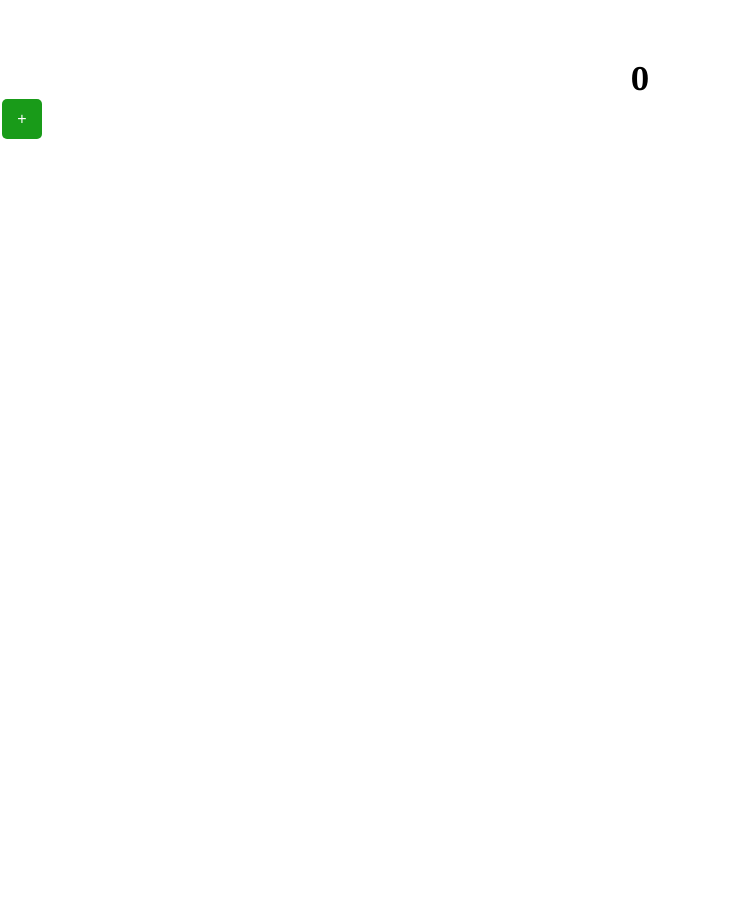
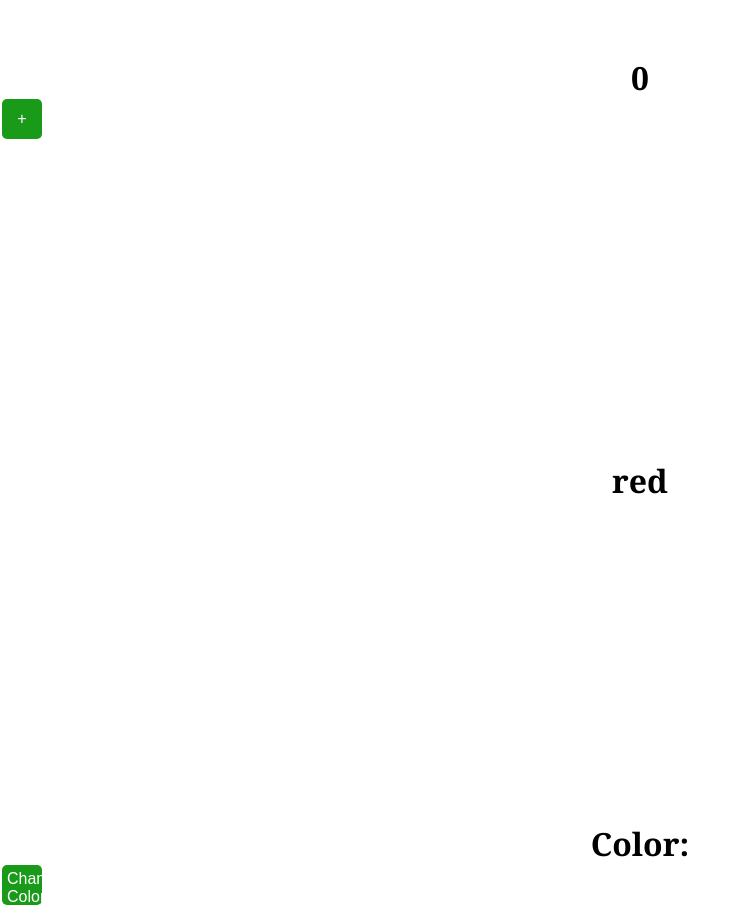
Before and after one commit to A-Nafis-Ch/React_Tutorial, a React (Create React App) app: page / in a window 1280 px wide. Shown: the part 700-1606 px from the top of the page, without its empty margins (0-748 px from the left). Before the commit the page ends 839 px from the top, so only its background shows below. Built offline with nearby package versions, Linux system fonts and the light colour scheme.

Commit message:
useEffect component added

```diff
--- a/src/components/UseEffect/UseEffect.js
+++ b/src/components/UseEffect/UseEffect.js
@@ -2,7 +2,13 @@ import React from 'react'
 import { useState, useEffect } from 'react'
 
 
+
+
 const UseEffect = (props) => {
+
+  const useEffect = (() => {
+     alert("I will be called in every render!");
+  })
 
     const clickHandler = () => {
 
@@ -12,9 +18,16 @@ const UseEffect = (props) => {
 
     }
 
+    const colorHandler = () => {
+
+      setCurrentColor(color[Math.floor(Math.random() * color.length)]);
+    }
+
 
 
     const [count, setCount] = useState(0);
+    const [color] = useState(['red', 'green', 'yellow'])
+    const [currentColor, setCurrentColor] = useState(color[0])
 
 
 useEffect(() => {
@@ -29,6 +42,11 @@ useEffect(() => {
       <h1>{count}</h1>
 
       <button onClick={clickHandler}>+</button>
+
+      <h1>{currentColor}</h1>
+      <h1>Color: {props.color}</h1>
+
+      <button onClick={colorHandler}>Change Color</button>
     </div>
   )
 }
```
